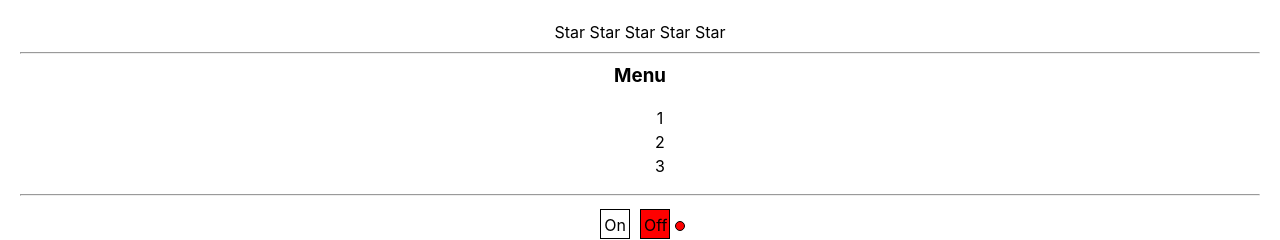
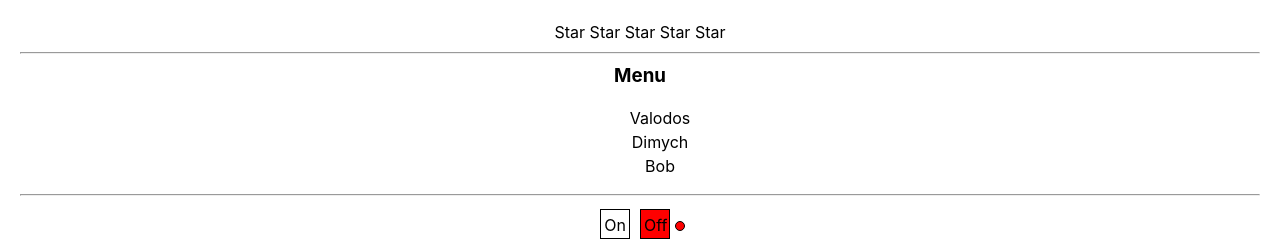
Before and after one commit to DoWhatYouL0ve/SimpleElements, a React (Create React App) app: page / in a window 1280 px wide. Shown: the top 240 px of the page. Built offline with nearby package versions, Linux system fonts and the light colour scheme.

Commit message:
add Array of items to Accordion

```diff
--- a/src/App.tsx
+++ b/src/App.tsx
@@ -15,11 +15,19 @@ function App(props:any) {
     const [switchOn, setSwitchOn] = useState(false)
     const [swhOn, setSwOn] = useState(false)
 
+    //for Accordion
+    const state = [
+        {title: 'Valodos', value: 1},
+        {title: 'Dimych', value: 2},
+        {title: 'Bob', value: 3 }
+    ]
+    const onClick = (id: any) => {alert("user with Id " + id + " should be happy")}
+
   return (
     <div className="App">
       <Rating value={ratingValue} onClick={setRatingValue}/>
       <hr/>
-      <Accordion title={"Menu"} collapsed={collapsed} onChange={() => setCollapsed(!collapsed)}/>
+      <Accordion onClick={onClick} items={state} title={"Menu"} collapsed={collapsed} onChange={() => setCollapsed(!collapsed)}/>
       <hr/>
       <OnOff on={switchOn} onChange={() => setSwitchOn(!switchOn)}/>
       <hr/>
--- a/src/components/Accordion/Accordion.tsx
+++ b/src/components/Accordion/Accordion.tsx
@@ -1,16 +1,23 @@
 import React from "react";
+
+type ItemType = {
+    title: string
+    value: any
+}
 
 export type AccordionType = {
     title: string
     collapsed: boolean
     onChange: () => void
+    items: ItemType[] // string[] - another way to write
+    onClick: (value: any) => void
 }
 
 export function Accordion(props:AccordionType) {
         return (
             <div>
                 <AccordionTitle title={props.title} onChange={props.onChange}/>
-                {!props.collapsed && <AccordionBody/>}
+                {!props.collapsed && <AccordionBody onClick={props.onClick} items={props.items}/>}
             </div>
         )
 }
@@ -26,13 +33,16 @@ function AccordionTitle(props:AccordionTitleType) {
     )
 }
 
-function AccordionBody() {
+type AccordionBodyPropsType = {
+    items: ItemType[]
+    onClick: (value: any) => void
+}
+
+function AccordionBody(props:AccordionBodyPropsType) {
     return (
         <div>
             <ul>
-                <li>1</li>
-                <li>2</li>
-                <li>3</li>
+                { props.items.map( (i, index) => <li onClick={() => {props.onClick(i.value)}} key={index}>{i.title}</li>)}
             </ul>
         </div>
     )
```
Also changed, not shown: src/components/Select/Select.tsx (added, +21 -0 lines), 2 other files (tests, documents, lock files or other folders).
